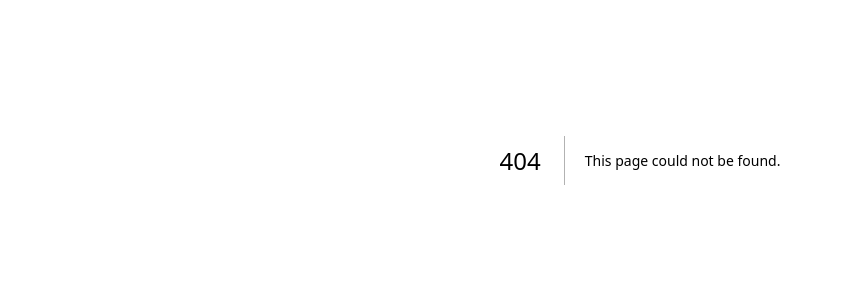
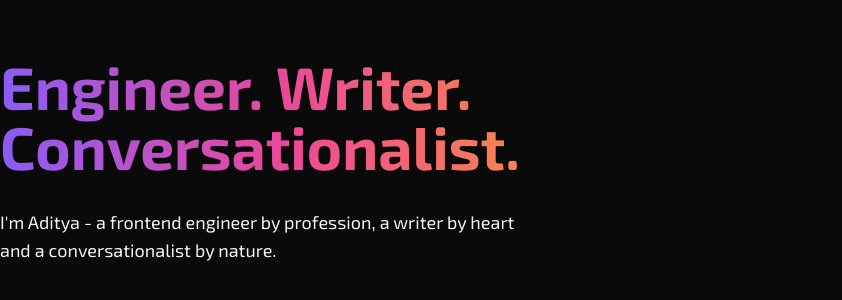
Before and after one commit to ExplorerAadi/motion-la-la-land, a Next.js app: page /reveal-on-scroll in a window 1280 px wide. Before the commit this address had no page. Shown: the part 240-540 px from the top of the page, without its empty margins (0-842 px from the left). Built offline with nearby package versions, Linux system fonts and the light colour scheme.

Commit message:
feat: reveal on scroll

```diff
--- /dev/null
+++ b/app/reveal-on-scroll/page.tsx
@@ -0,0 +1,22 @@
+import { RevealOnScroll } from "../../components/RevealOnScroll";
+
+export default function RevealOnScrollPage() {
+  return (
+    <section className="bg-neutral-950 min-h-screen font-custom w-full flex justify-center items-center">
+      <div className="w-full">
+        <RevealOnScroll>
+          <h1 className="text-4xl sm:text-5xl lg:text-6xl font-bold bg-gradient-to-r from-violet-500 via-pink-500 to-orange-400 bg-clip-text text-transparent max-w-xl">
+            Engineer. Writer. Conversationalist.
+          </h1>
+        </RevealOnScroll>
+        <RevealOnScroll>
+          <p className="text-gray-100 text-lg mt-8">
+            I&apos;m Aditya - a frontend engineer by profession, a writer by
+            heart <br />
+            and a conversationalist by nature.
+          </p>
+        </RevealOnScroll>
+      </div>
+    </section>
+  );
+}
--- /dev/null
+++ b/components/RevealOnScroll.tsx
@@ -0,0 +1,58 @@
+"use client";
+
+import { motion, useAnimation, useInView } from "framer-motion";
+import { useEffect, useRef } from "react";
+
+export const RevealOnScroll = ({
+  children,
+  width = "fit-content",
+}: {
+  children: JSX.Element;
+  width?: "fit-content" | "100%";
+}) => {
+  const ref = useRef(null);
+  const inView = useInView(ref, { once: true });
+  const mainControls = useAnimation();
+  const slideControls = useAnimation();
+
+  useEffect(() => {
+    if (inView) {
+      slideControls.start("visible");
+      mainControls.start("visible");
+    }
+  }, [inView, mainControls, slideControls]);
+
+  return (
+    <div ref={ref} style={{ position: "relative", width, overflow: "hidden" }}>
+      <motion.div
+        variants={{
+          hidden: { opacity: 0, y: 75 },
+          visible: { opacity: 1, y: 0 },
+        }}
+        initial="hidden"
+        animate={mainControls}
+        transition={{ duration: 0.5, delay: 0.25 }}
+      >
+        {children}
+      </motion.div>
+      <motion.div
+        variants={{
+          hidden: { left: 0 },
+          visible: { left: "100%" },
+        }}
+        initial="hidden"
+        animate={slideControls}
+        transition={{ duration: 0.5, ease: "easeIn" }}
+        style={{
+          position: "absolute",
+          top: 4,
+          bottom: 4,
+          left: 0,
+          right: 0,
+          backgroundColor: "#8b5cf6",
+          zIndex: 20,
+        }}
+      ></motion.div>
+    </div>
+  );
+};
```
